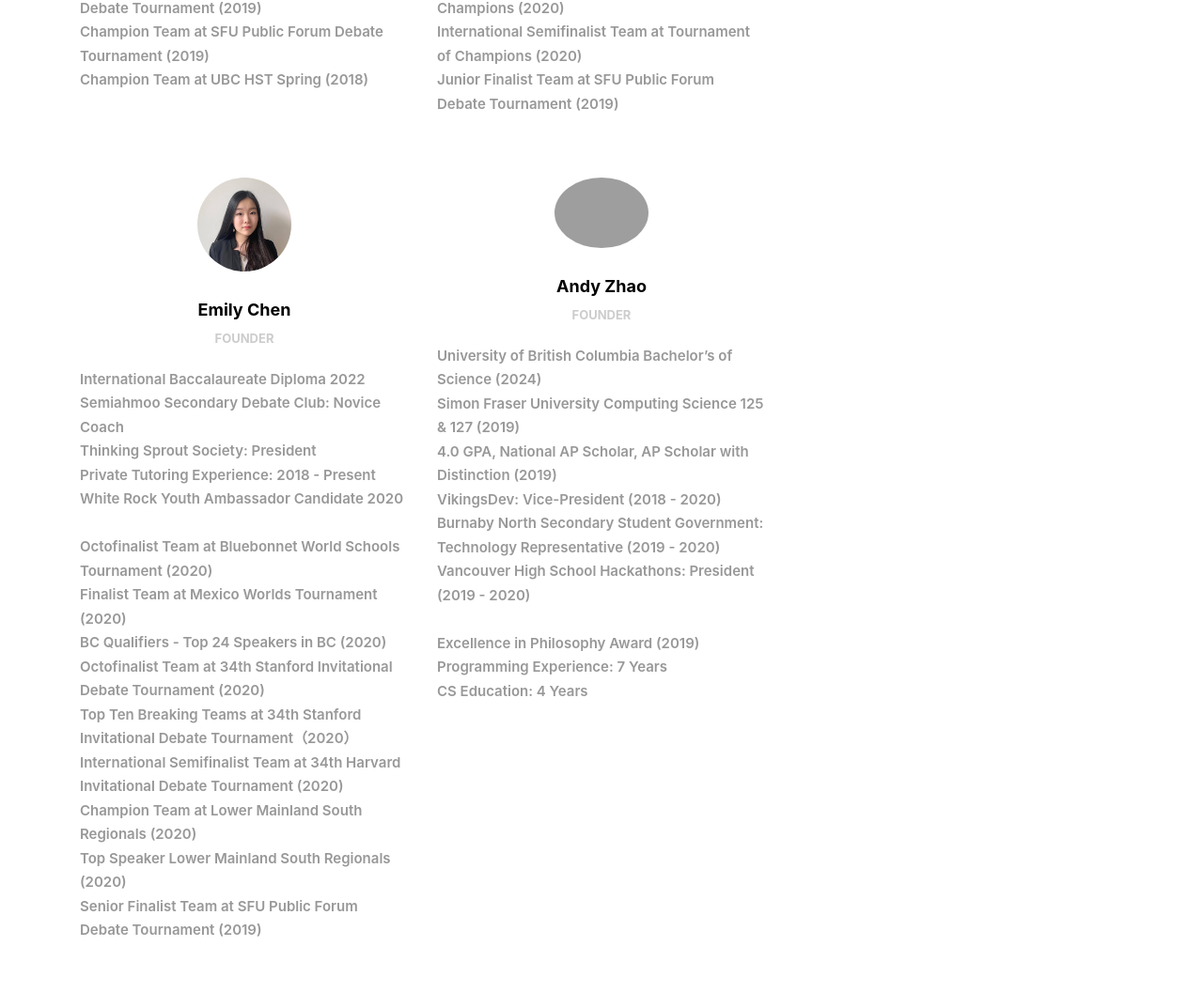
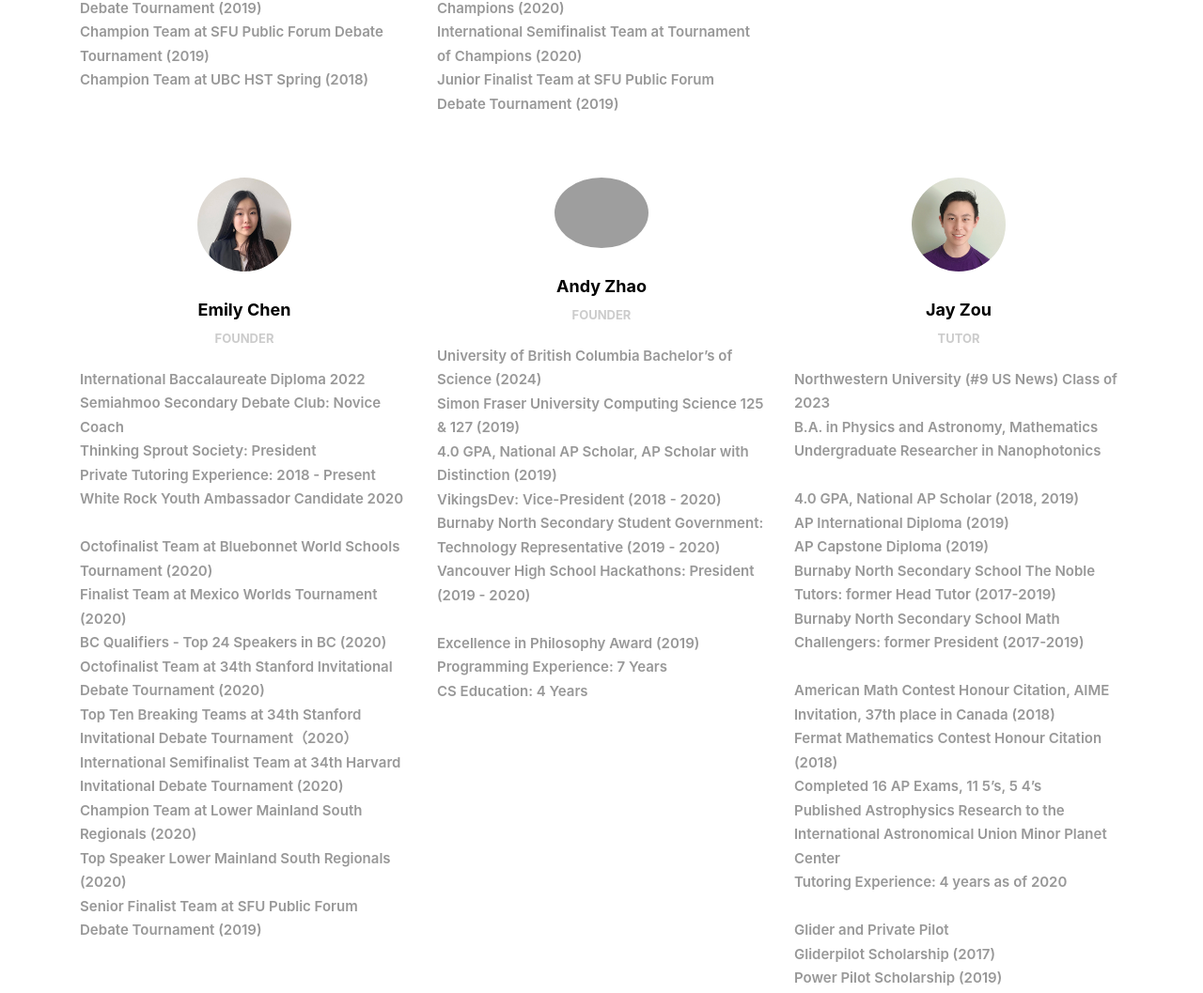
Before and after one commit to LMTA/lmta.github.io, a plain HTML site: page index.html in a window 1280 px wide. Shown: the part 3053-4110 px from the top of the page at 94% size. Drawn offline with Linux system fonts and the light colour scheme; grey boxes are pictures that could not be loaded; files whose address does not match are found by name; a web font is replaced by a local one.

Commit message:
Add jay to list of tutors

```diff
--- a/index.html
+++ b/index.html
@@ -2557,6 +2557,33 @@
               </p>
             </div>
           </div>
+          <div class="col-lg-4 mb-4 mb-lg-0 col-md-6 text-center pad-top" data-aos="fade-up" data-aos-delay="300">
+            <div class="person">
+              <img src="images/headshots/jay_zou.jpg" alt="Image" class="img-fluid">
+              <h3>Jay Zou</h3>
+              <p class="position">Tutor</p>
+              <p class="text-left">Northwestern University (#9 US News) Class of 2023<br>
+                B.A. in Physics and Astronomy, Mathematics<br>
+                Undergraduate Researcher in Nanophotonics<br>
+                <br>
+                4.0 GPA, National AP Scholar (2018, 2019)<br>
+                AP International Diploma (2019)<br>
+                AP Capstone Diploma (2019)<br>
+                Burnaby North Secondary School The Noble Tutors: former Head Tutor (2017-2019)<br>
+                Burnaby North Secondary School Math Challengers: former President (2017-2019)<br>
+                <br>
+                American Math Contest Honour Citation, AIME Invitation, 37th place in Canada (2018)<br>
+                Fermat Mathematics Contest Honour Citation (2018)<br>
+                Completed 16 AP Exams, 11 5’s, 5 4’s<br>
+                Published Astrophysics Research to the International Astronomical Union Minor Planet Center<br>
+                Tutoring Experience: 4 years as of 2020<br>
+                <br>
+                Glider and Private Pilot<br>
+                Gliderpilot Scholarship (2017)<br>
+                Power Pilot Scholarship (2019)
+              </p>
+            </div>
+          </div>
 
         </div>
       </div>
```
Also changed, not shown: images/headshots/Jay.jpg (added), images/headshots/jay_zou.jpg (added).
